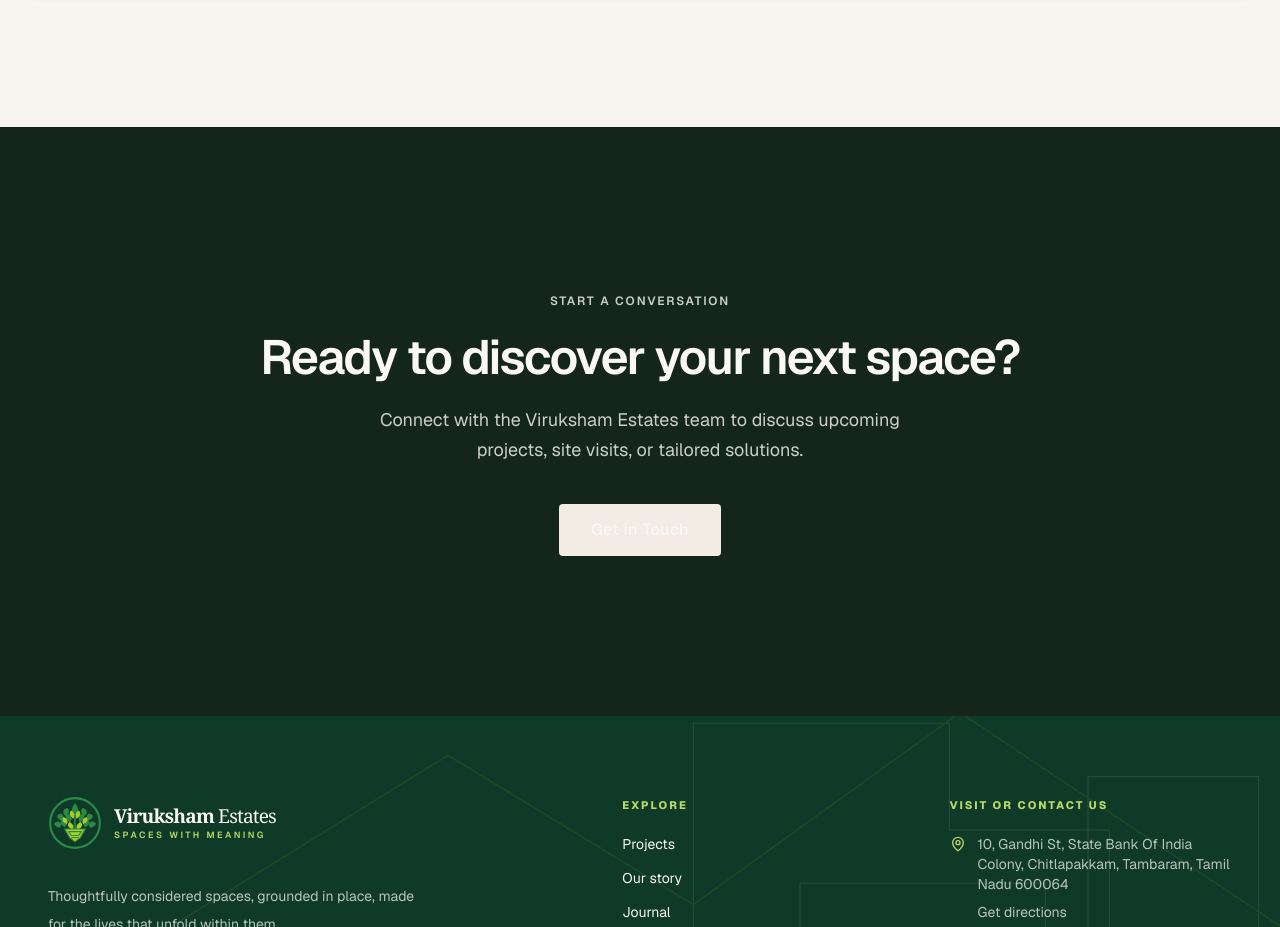
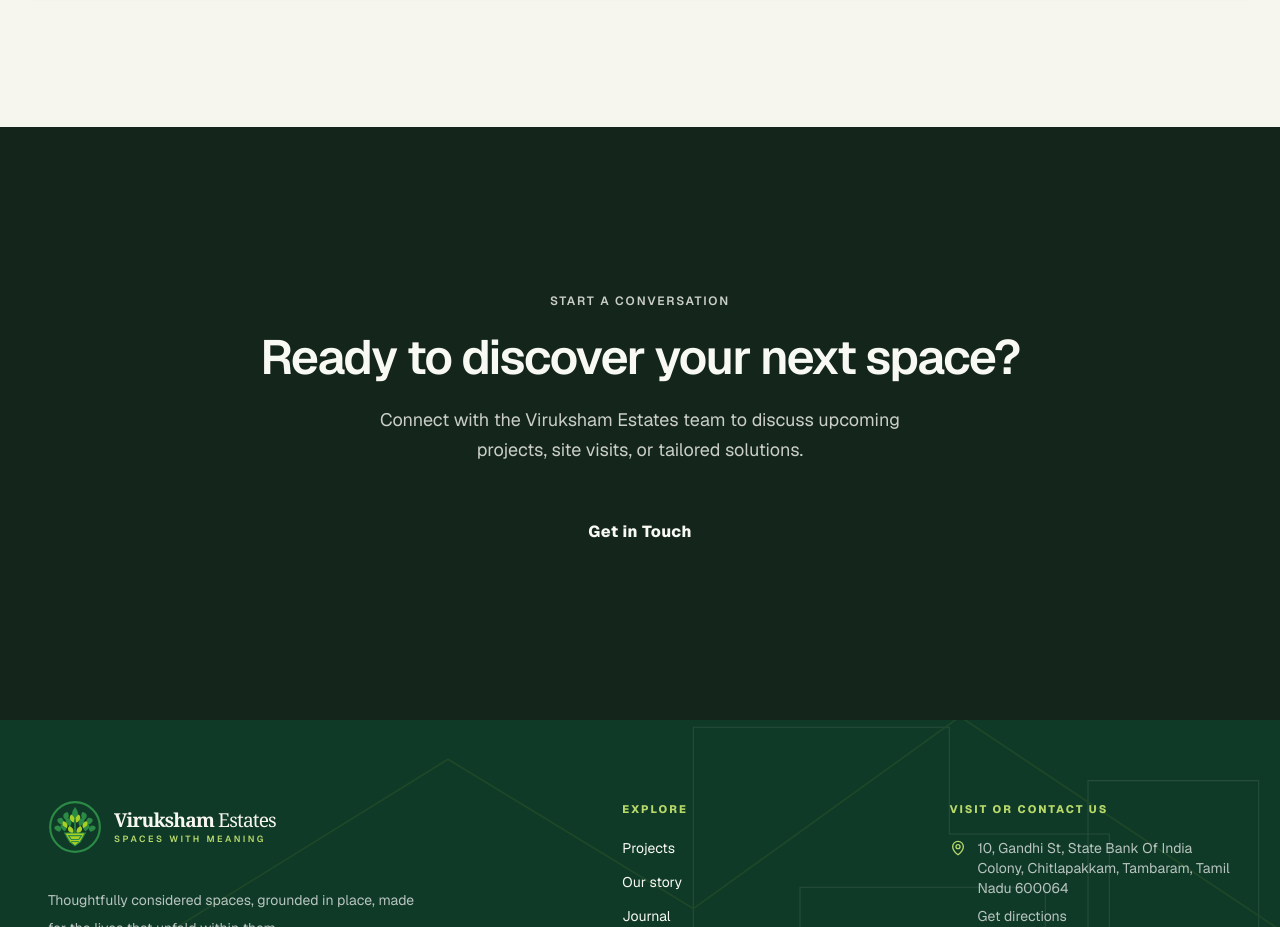
Before and after one commit to Sanjayram3269/viruksham-estates, a Next.js app: page /about in a window 1280 px wide. Shown: the part 3160-4087 px from the top of the page. Built offline with nearby package versions, Linux system fonts and the light colour scheme.

Commit message:
design: premium typography and contrast refresh

```diff
--- a/components/sections/final-cta.tsx
+++ b/components/sections/final-cta.tsx
@@ -6,18 +6,18 @@ import { Eyebrow } from "@/components/ui/eyebrow";
 
 export function FinalCta() {
   return (
-    <Section className="bg-[#14261c] text-[#faf8f5]">
+    <Section className="bg-[#14261c] text-[#f8f9f2]">
       <Container>
         <div className="mx-auto max-w-3xl space-y-6 text-center py-8">
-          <Eyebrow className="text-[#faf8f5]/80">START A CONVERSATION</Eyebrow>
-          <h2 className="text-3xl font-semibold tracking-tight text-[#faf8f5] sm:text-5xl">
+          <Eyebrow className="text-[#f8f9f2]/80">START A CONVERSATION</Eyebrow>
+          <h2 className="text-3xl font-semibold tracking-tight text-[#f8f9f2] sm:text-5xl">
             Ready to discover your next space?
           </h2>
-          <p className="text-base text-[#faf8f5]/80 sm:text-lg leading-relaxed max-w-xl mx-auto">
+          <p className="text-base text-[#f8f9f2]/80 sm:text-lg leading-relaxed max-w-xl mx-auto">
             Connect with the Viruksham Estates team to discuss upcoming projects, site visits, or tailored solutions.
           </p>
           <div className="pt-4 flex justify-center gap-4">
-            <Button href="/contact" variant="secondary" className="px-8 py-3.5 text-base">
+            <Button href="/contact" variant="primary" className="px-8 py-4 text-base font-extrabold text-white">
               Get in Touch
             </Button>
           </div>
```
